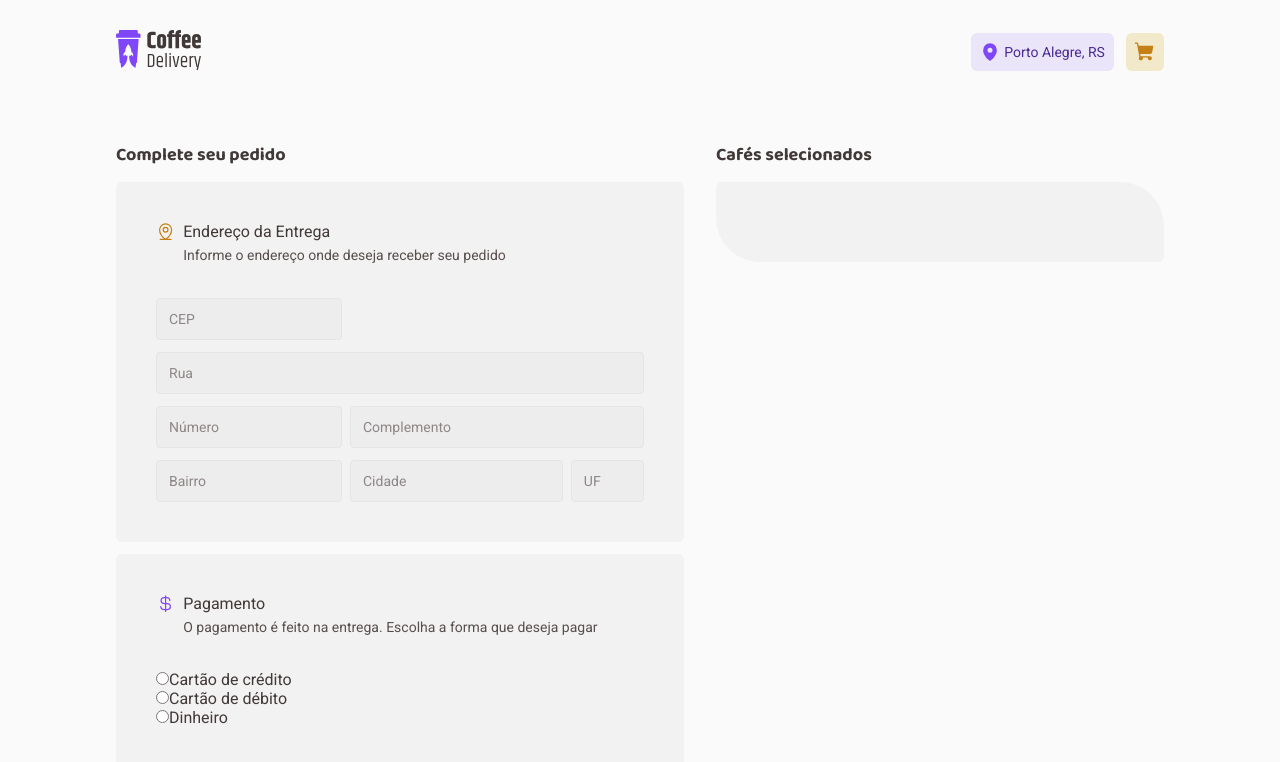
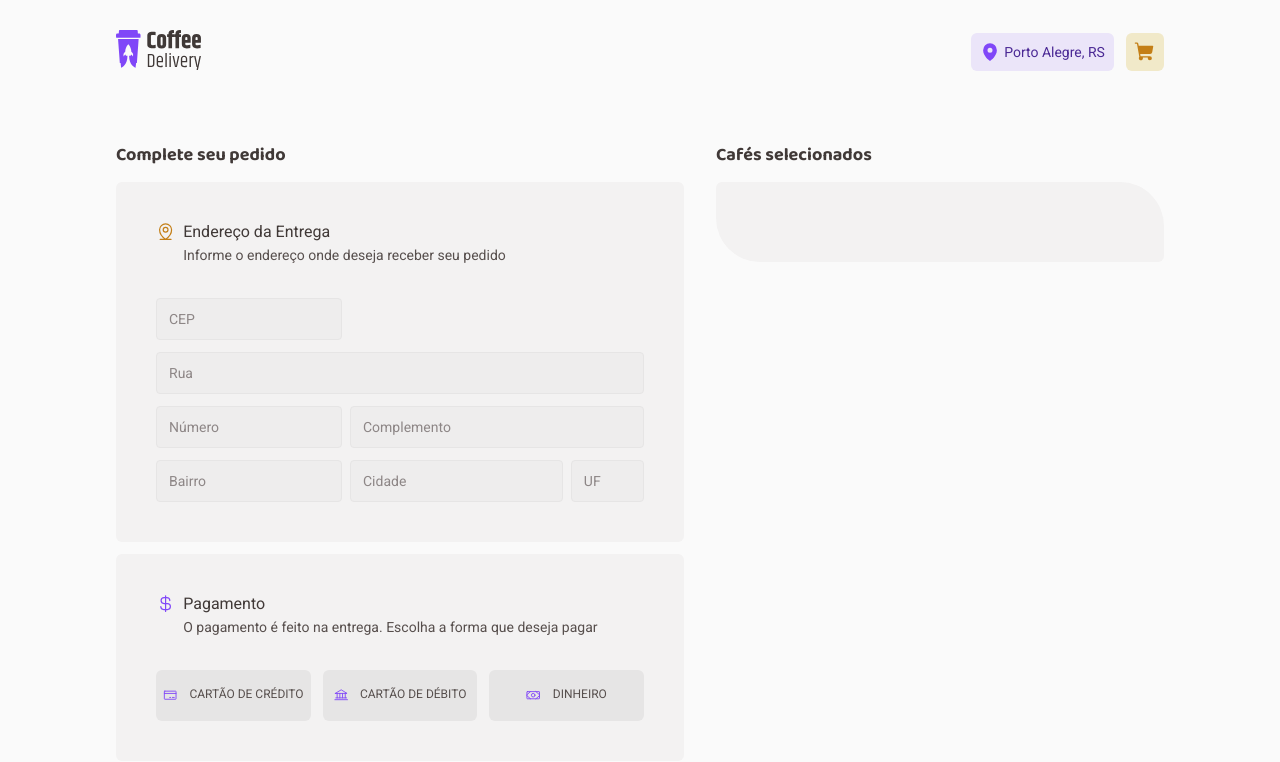
Before and after one commit to LuisRuda/ignite-reactjs-desafio02-coffee-delivery, a React (Vite) app: page /checkout in a window 1280 px wide. Shown: the top 762 px of the page. Built offline with nearby package versions, Linux system fonts and the light colour scheme.

Commit message:
feature: radio button styles

```diff
--- a/src/pages/Checkout/Form/index.tsx
+++ b/src/pages/Checkout/Form/index.tsx
@@ -1,7 +1,20 @@
 import { useTheme } from 'styled-components'
-import { CurrencyDollar, MapPinLine } from 'phosphor-react'
+import {
+  Bank,
+  CreditCard,
+  CurrencyDollar,
+  MapPinLine,
+  Money,
+} from 'phosphor-react'
 
-import { FormContainer, SectionHeader, InputsContainer, Input } from './styles'
+import {
+  FormContainer,
+  SectionHeader,
+  InputsContainer,
+  Input,
+  PaymentContainer,
+  RadioButtonContainer,
+} from './styles'
 
 export function Form() {
   const theme = useTheme()
@@ -37,24 +50,30 @@ export function Form() {
             </span>
           </div>
         </SectionHeader>
-        <div className="radio">
+
+        <PaymentContainer>
+          <RadioButtonContainer className="radio" type="button">
             <label>
-            <input type="radio" value="credit-card" />
+              <CreditCard />
+              <input hidden type="radio" value="credit-card" />
               Cartão de crédito
             </label>
-        </div>
-        <div className="radio">
+          </RadioButtonContainer>
+          <RadioButtonContainer className="radio" type="button">
             <label>
-            <input type="radio" value="debit-card" />
+              <Bank />
+              <input hidden type="radio" value="debit-card" />
               Cartão de débito
             </label>
-        </div>
-        <div className="radio">
+          </RadioButtonContainer>
+          <RadioButtonContainer className="radio" type="button">
             <label>
-            <input type="radio" value="money" />
+              <Money />
+              <input hidden type="radio" value="money" />
               Dinheiro
             </label>
-        </div>
+          </RadioButtonContainer>
+        </PaymentContainer>
       </div>
     </FormContainer>
   )
--- a/src/pages/Checkout/Form/styles.ts
+++ b/src/pages/Checkout/Form/styles.ts
@@ -1,4 +1,4 @@
-import styled from 'styled-components'
+import styled, { css } from 'styled-components'
 
 export const FormContainer = styled.form`
   > div {
@@ -76,3 +76,59 @@ export const Input = styled.input`
     color: ${(props) => props.theme['gray-600']};
   }
 `
+
+export const PaymentContainer = styled.div`
+  gap: 0.75rem;
+  display: grid;
+  height: 3.1875rem;
+  grid-template-columns: 1fr 1fr 1fr;
+`
+
+interface IRadioButtonContainer {
+  selected?: boolean
+}
+
+export const RadioButtonContainer = styled.button<IRadioButtonContainer>`
+  border: none;
+  cursor: pointer;
+  border-radius: 6px;
+  background: ${({ theme }) => theme['gray-300']};
+  transition: background 0.2s;
+
+  &:hover {
+    ${(props) =>
+      !props.selected &&
+      css`
+        background: ${({ theme }) => theme['gray-400']};
+
+        label {
+          color: ${({ theme }) => theme['gray-800']};
+        }
+      `}
+  }
+
+  ${(props) =>
+    props.selected &&
+    css`
+      background: ${({ theme }) => theme['purple-100']};
+      border: 1px solid ${({ theme }) => theme['purple-500']};
+    `}
+
+  label {
+    gap: 0.75rem;
+    display: flex;
+    cursor: pointer;
+    line-height: 1.6;
+    font-size: 0.75rem;
+    align-items: center;
+    justify-content: center;
+    text-transform: uppercase;
+    color: ${({ theme }) => theme['gray-700']};
+
+    svg {
+      width: 0.9rem;
+      height: 0.9rem;
+      color: ${({ theme }) => theme['purple-500']};
+    }
+  }
+`
```
Lines whose indentation alone changed are shown as unchanged.
